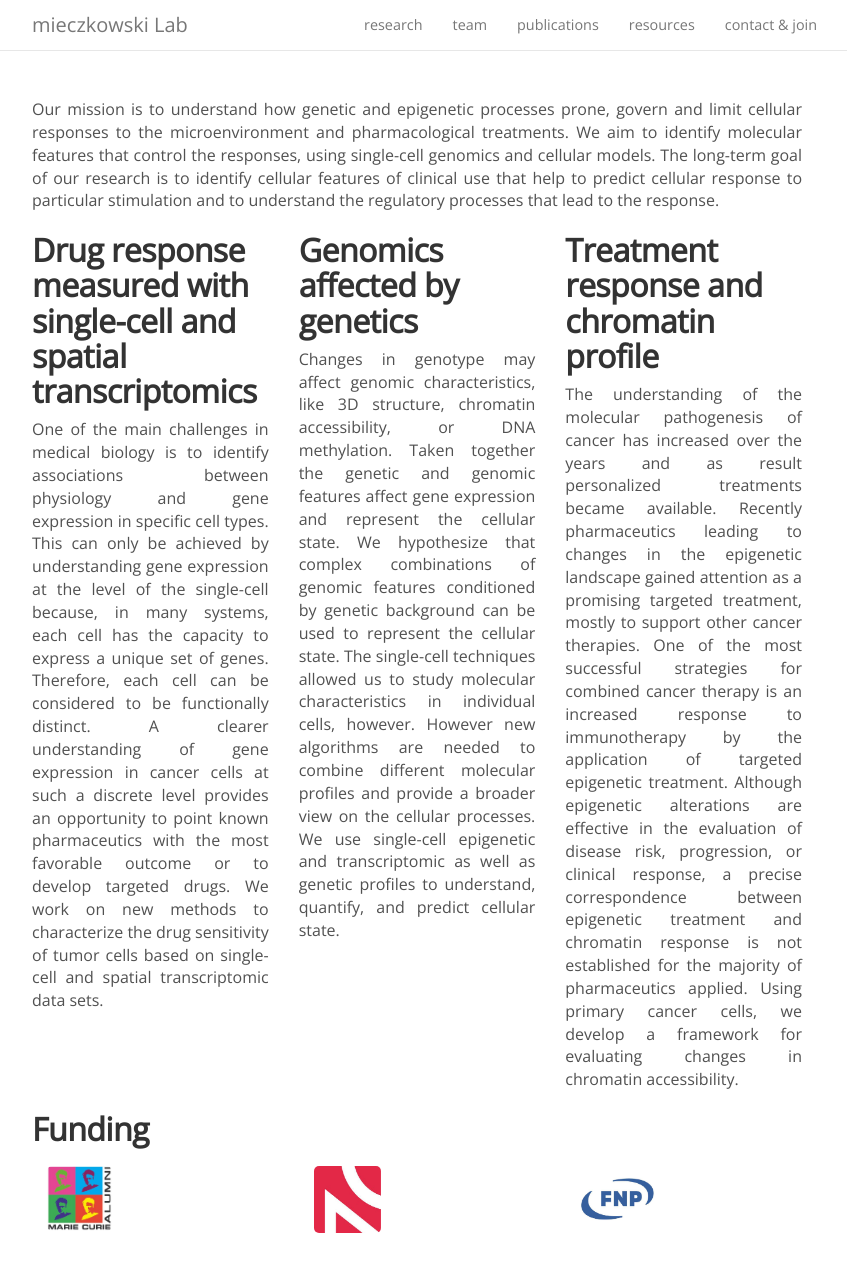
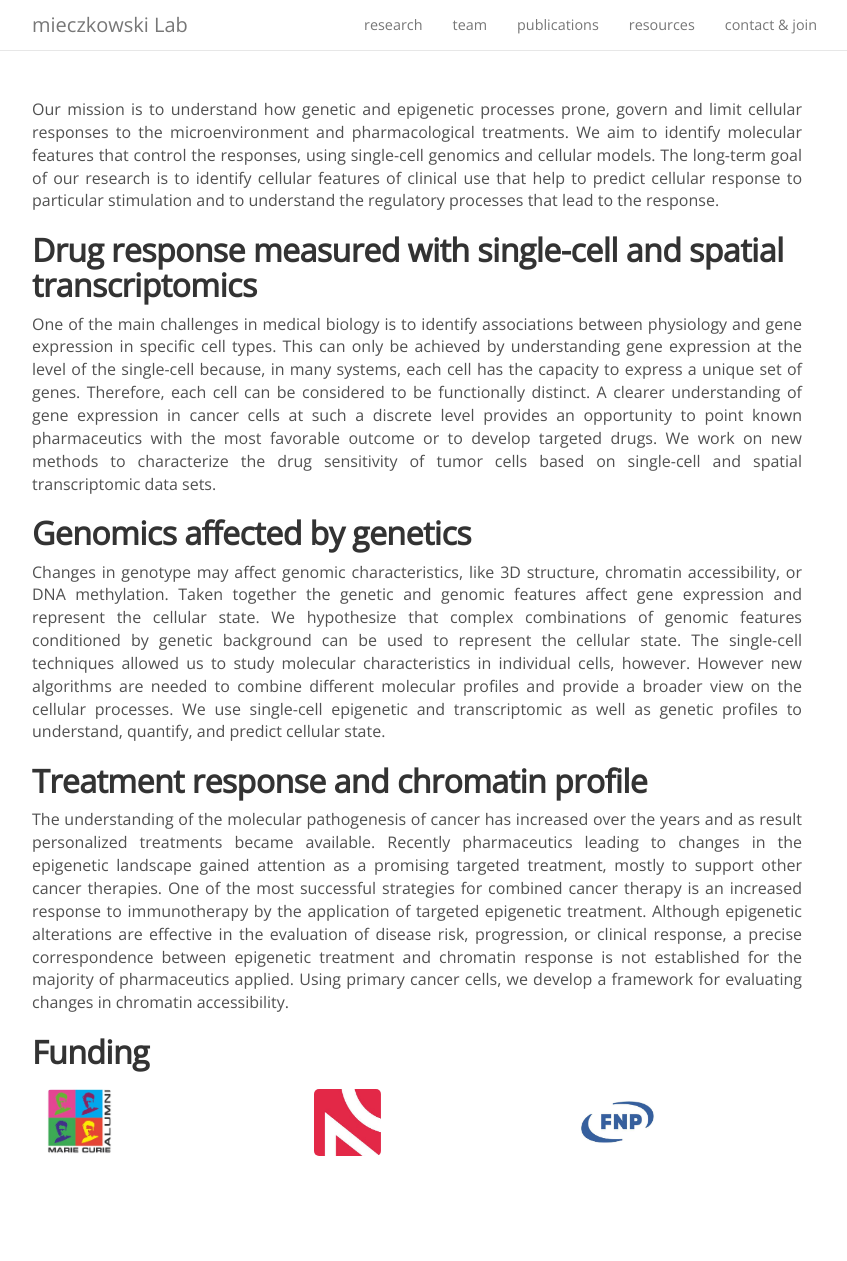
Before and after one commit to jakubmie/jakubmie.github.io, a Jekyll site: the page built from research.html, in a window 1280 px wide and 1261 px high. Shown: the whole window, without its empty margins (223-1070 px from the left). Built offline with Jekyll 4.4.1, drawn with Linux system fonts in a browser that asks for light colours; nearby versions of some CDN libraries; comment, search, counter and statistics services are not loaded.

Commit message:
Change: paper ref., research layout, news box frame

```diff
--- a/_layouts/default.html
+++ b/_layouts/default.html
@@ -10,9 +10,12 @@
   <link rel="stylesheet" type="text/css" href="//fonts.googleapis.com/css?family=Roboto" />
   <link rel="stylesheet" href="https://maxcdn.bootstrapcdn.com/font-awesome/4.5.0/css/font-awesome.min.css">
   <link href="https://maxcdn.bootstrapcdn.com/bootstrap/3.3.6/css/bootstrap.min.css" rel="stylesheet" integrity="sha384-1q8mTJOASx8j1Au+a5WDVnPi2lkFfwwEAa8hDDdjZlpLegxhjVME1fgjWPGmkzs7" crossorigin="anonymous">
+  <!--<link rel="stylesheet" href="https://stackpath.bootstrapcdn.com/bootstrap/4.5.2/css/bootstrap.min.css" integrity="sha384-JcKb8q3iqJ61gNV9KGb8thSsNjpSL0n8PARn9HuZOnIxN0hoP+VmmDGMN5t9UJ0Z"   crossorigin="anonymous">
+  -->
   <script type="text/javascript" src="http://cdn.mathjax.org/mathjax/latest/MathJax.js?config=TeX-AMS-MML_HTMLorMML"></script>
 
-  <script src="//code.jquery.com/jquery-1.12.0.min.js"></script>
+  <!--script src="//code.jquery.com/jquery-1.12.0.min.js"></script-->
+<script src="https://code.jquery.com/jquery-3.5.1.slim.min.js" integrity="sha384-DfXdz2htPH0lsSSs5nCTpuj/zy4C+OGpamoFVy38MVBnE+IbbVYUew+OrCXaRkfj" crossorigin="anonymous"></script>
   <link href="{{ site.url }}/css/zoom.css" rel="stylesheet">
   <script src="{{ site.url }}/js/zoom.js"></script>
   <script src="{{ site.url }}/js/transition.js"></script>
@@ -44,7 +47,7 @@ this.page.url = PAGE_URL; // Replace PAGE_URL with your page's canonical URL var
 this.page.identifier = PAGE_IDENTIFIER; // Replace PAGE_IDENTIFIER with your page's unique identifier variable
 };
 */
-(function() { // DON'T EDIT BELOW THIS LINE
+/*(function() { // DON'T EDIT BELOW THIS LINE
 var d = document, s = d.createElement('script');
 
 s.src = '//kordinglab.disqus.com/embed.js';
@@ -52,6 +55,7 @@ s.src = '//kordinglab.disqus.com/embed.js';
 s.setAttribute('data-timestamp', +new Date());
 (d.head || d.body).appendChild(s);
 })();
+*/
 </script>
 <noscript>Please enable JavaScript to view the <a href="https://disqus.com/?ref_noscript" rel="nofollow">comments powered by Disqus.</a></noscript>
 
@@ -63,7 +67,7 @@ s.setAttribute('data-timestamp', +new Date());
     {% include navbar.html %}
     {{ content }}
 
-    <script id="dsq-count-scr" src="//kordinglab.disqus.com/count.js" async></script>
+    <!--script id="dsq-count-scr" src="//kordinglab.disqus.com/count.js" async></script-->
     <script src="http://code.jquery.com/jquery-2.2.1.min.js"></script>
     <script src="https://maxcdn.bootstrapcdn.com/bootstrap/3.3.6/js/bootstrap.min.js" integrity="sha384-0mSbJDEHialfmuBBQP6A4Qrprq5OVfW37PRR3j5ELqxss1yVqOtnepnHVP9aJ7xS"
     crossorigin="anonymous"></script>
@@ -71,7 +75,7 @@ s.setAttribute('data-timestamp', +new Date());
 <!--script src="https://code.jquery.com/jquery-3.5.1.slim.min.js" integrity="sha384-DfXdz2htPH0lsSSs5nCTpuj/zy4C+OGpamoFVy38MVBnE+IbbVYUew+OrCXaRkfj" crossorigin="anonymous"></script>
 <script src="https://cdn.jsdelivr.net/npm/popper.js@1.16.1/dist/umd/popper.min.js" integrity="sha384-9/reFTGAW83EW2RDu2S0VKaIzap3H66lZH81PoYlFhbGU+6BZp6G7niu735Sk7lN" crossorigin="anonymous"></script>
 <script src="https://stackpath.bootstrapcdn.com/bootstrap/4.5.2/js/bootstrap.min.js" integrity="sha384-B4gt1jrGC7Jh4AgTPSdUtOBvfO8shuf57BaghqFfPlYxofvL8/KUEfYiJOMMV+rV"
-crossorigin="anonymous"></script-->
+crossorigin="anonymous"></script>-->
 
 
     <script type="text/javascript">
--- a/_layouts/paper.html
+++ b/_layouts/paper.html
@@ -11,6 +11,9 @@
     <b>Abstract:</b> <div style="text-align: justify">{{ page.abstract }}</div>
     <br>
     <b>Paper:</b> <a href="{{ page.journalurl }}" target="_blank"> {{ page.journal }} </a>
+    {% if page.doi != null %}
+    | <a href="https://doi.org/{{ page.doi }}" target="_blank">doi: {{ page.doi }} </a>
+    {% endif %}
     {% if page.pubmedurl != null %}
     | <a href="{{ page.pubmedurl }}" target="_blank"> Pubmed </a>
     {% endif %}
--- a/index.html
+++ b/index.html
@@ -19,10 +19,13 @@ layout: default
       </header>
     </div>
     <div class="col-md-3">
+    <div class="" style="border: solid 1px #ccc ; border-radius: 5px;
+    padding: .5ex">
       <h3>Lab News</h3>
       <ul>
       <li>2020-09-17: A little website upgrade</li>
       </ul>
     </div>
+    </div>
   </div>
 </div>
--- a/research.html
+++ b/research.html
@@ -18,17 +18,17 @@ permalink: /research/
   </p>
 
   <!-- Example row of columns -->
-  <div class="row">
-  <div class="col-lg-4">
+  <div class="">
+  <div class="">
     <h2>Drug response measured with single-cell and spatial transcriptomics</h2>
     <p>One of the main challenges in medical biology is to identify associations between physiology and gene expression in specific cell types. This can only be achieved by understanding gene expression at the level of the single-cell because, in many systems, each cell has the capacity to express a unique set of genes. Therefore, each cell can be considered to be functionally distinct. A clearer understanding of gene expression in cancer cells at such a discrete level provides an opportunity to point known pharmaceutics with the most favorable outcome or to develop targeted drugs. We work on new methods to characterize the drug sensitivity of tumor cells based on single-cell and spatial transcriptomic data sets.  </p>
     <!--p><a class="btn btn-primary" href="#" role="button">View details &raquo;</a></p-->
   </div>
-  <div class="col-lg-4">
+  <div class="">
     <h2>Genomics affected by genetics </h2>
     <p>Changes in genotype may affect genomic characteristics, like 3D structure, chromatin accessibility, or DNA methylation. Taken together the genetic and genomic features affect gene expression and represent the cellular state. We hypothesize that complex combinations of genomic features conditioned by genetic background can be used to represent the cellular state. The single-cell techniques allowed us to study molecular characteristics in individual cells, however. However new algorithms are needed to combine different molecular profiles and provide a broader view on the cellular processes. We use single-cell epigenetic and transcriptomic as well as genetic profiles to understand, quantify, and predict cellular state. </p>
   </div>
-  <div class="col-lg-4">
+  <div class="">
     <h2>Treatment response and chromatin profile</h2>
     <p>The understanding of the molecular pathogenesis of cancer has increased over the years and as result personalized treatments became available. Recently pharmaceutics leading to changes in the epigenetic landscape gained attention as a promising targeted treatment, mostly to support other cancer therapies. One of the most successful strategies for combined cancer therapy is an increased response to immunotherapy by the application of targeted epigenetic treatment. Although epigenetic alterations are effective in the evaluation of disease risk, progression, or clinical response, a precise correspondence between epigenetic treatment and chromatin response is not established for the majority of pharmaceutics applied. Using primary cancer cells, we develop a framework for evaluating changes in chromatin accessibility. </p>
   </div>
```
Also changed, not shown: _papers/2016-05-06-nc.md (+1 -0 lines), _papers/2020-08-12-emm.md (+2 -2 lines).
